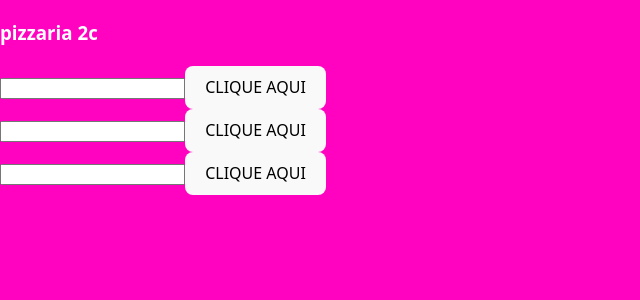
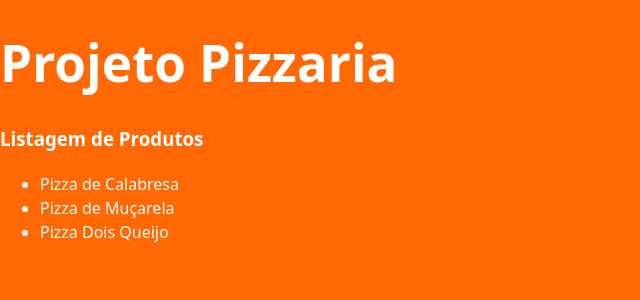
Before and after one commit to laurajardim077/pizzaria2c2025, a React (Vite) app: page / in a window 1280 px wide. Shown: the top 300 px of the page, without its empty margins (0-640 px from the left). Built offline with nearby package versions, Linux system fonts and the light colour scheme.

Commit message:
componente

```diff
--- a/src/App.jsx
+++ b/src/App.jsx
@@ -1,43 +1,14 @@
-import {useState} from "react"
+import Produtos from "./pages/produto";
 
-function App(){
-
-  const [nome,setNome] = useState('Ronaldo')
-
-  const Formulario = () => {
-    return (
-      <div>
-           <input
-      className="nome"
-      onChange={(e)=>{setNome(e.target.value)}}
-      name="nome"
-      type="text" />
-      <button
-      onClick={()=>{alert(nome)}}
-      className="botao">
-      CLIQUE AQUI
-      </button>
-      </div>
-    )
-  }
-
-  return(
-
+const App = () => {
+  return (
     <div>
-      <h3>pizzaria 2c</h3>
-      <Formulario/>
-      <Formulario/>
-      <Formulario/>
+      <h1>Projeto Pizzaria</h1>
 
 
-
-
-
-
+      <Produtos/>
     </div>
-  )
-
-
+  );
 }
 
-export default App
+export default App;
--- a/src/index.css
+++ b/src/index.css
@@ -19,7 +19,7 @@
   text-decoration: inherit;
 }
 a:hover {
-  color: #ff03c0;
+  color: #ff68039c;
 }
 
 body {
@@ -28,7 +28,7 @@
   place-items: start;
   min-width: 320px;
   min-height: 100vh;
-   background-color: #ff03c0;
+   background-color: #ff6803;
    color: white;
 }
 
--- /dev/null
+++ b/src/pages/produto/index.jsx
@@ -0,0 +1,16 @@
+const Produtos = () => {
+
+
+ return(
+    <div>
+        <h3>Listagem de Produtos</h3>
+        <ul>
+            <li>Pizza de Calabresa</li>
+            <li>Pizza de Muçarela</li>
+            <li>Pizza Dois Queijo</li>
+        </ul>
+
+    </div>
+ );
+}
+export default Produtos
```
Also changed, not shown: package.json (+7 -2 lines), 1 other file (tests, documents, lock files or other folders).
